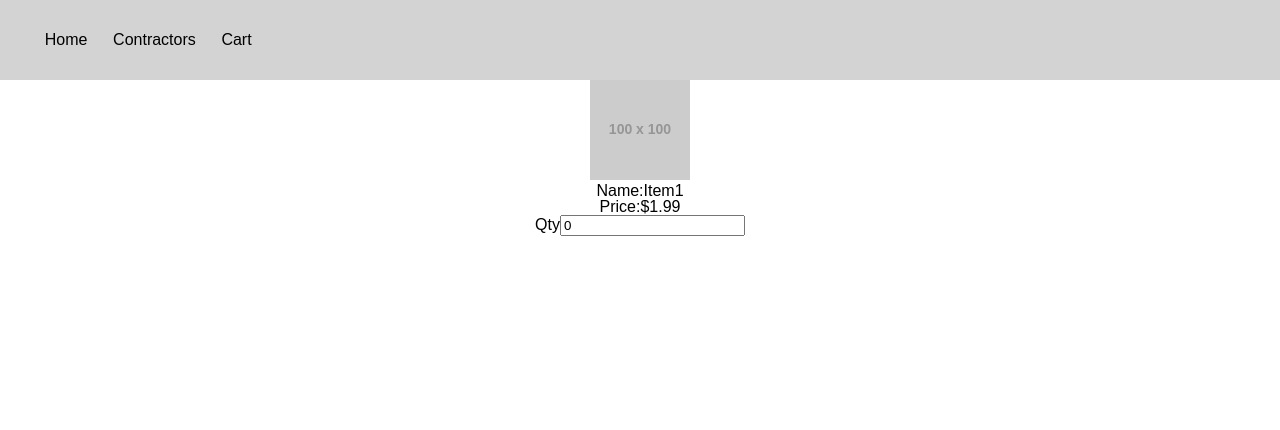
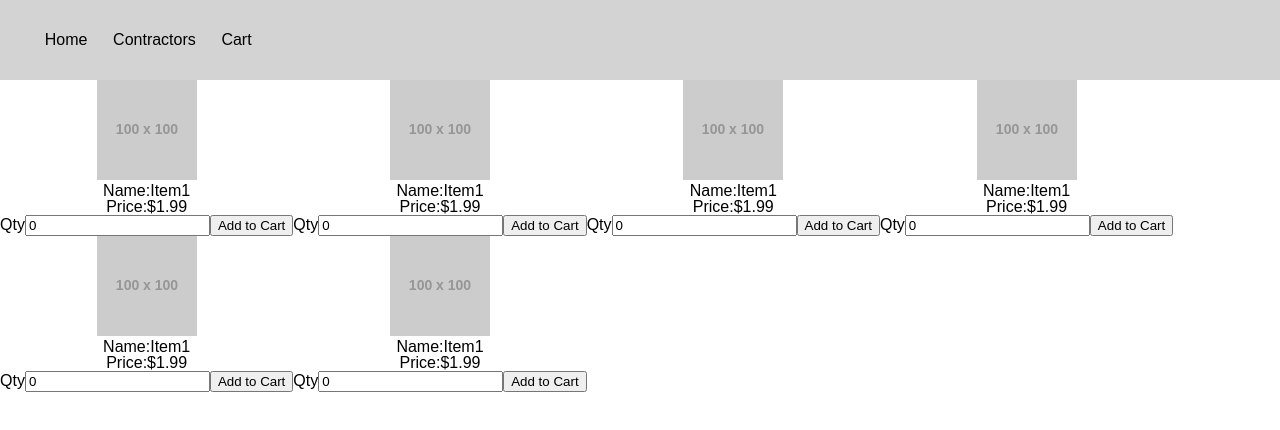
Before and after one commit to ArmanBhatia0100/ClothBox, a React (Create React App) app: page / in a window 1280 px wide. Shown: the top 430 px of the page. Built offline with nearby package versions, Linux system fonts and the light colour scheme.

Commit message:
Update 7 files

```diff
--- /dev/null
+++ b/src/components/Cards/Card.jsx
@@ -0,0 +1,30 @@
+import "./Card.scss";
+
+export default function Card() {
+  return (
+    <div className="card-container">
+      <img
+        className="cardImg"
+        src="https://dummyimage.com/100x100/000/fff&text=Image"
+        alt=""
+      />
+      <p className="cardtext">
+        <span className="cardText-title">Name:</span>Item1
+      </p>
+      <p className="cardtext">
+        <span className="cardText-title">Price:</span>$1.99
+      </p>
+      <div>
+        <span className="cardText-title">Qty</span>
+        <input
+          className="cardText-qty"
+          type="number"
+          step="1"
+          min="0"
+          defaultValue="0"
+        />
+        <button>Add to Cart</button>
+      </div>
+    </div>
+  );
+}
--- a/src/components/Home/Home.jsx
+++ b/src/components/Home/Home.jsx
@@ -1,33 +1,24 @@
-import './Home.scss';
-import Header from '../Header/Header';
+import Header from "../Header/Header";
+import Card from "../Cards/Card";
 
 export default function Home() {
   return (
     <div className="homeComponent">
       <Header></Header>
-      <section className="cardsContainer">
-        <div className="card-container">
-          <img
-            className="cardImg"
-            src="https://dummyimage.com/100x100/000/fff&text=Image"
-            alt=""
-          />
-          <p className="cardtext">
-            <span className="cardText-title">Name:</span>Item1
-          </p>
-          <p className="cardtext">
-            <span className="cardText-title">Price:</span>$1.99
-          </p>
-          <div>
-            <span className="cardText-title">Qty</span>
-            <input
-              className="cardText-qty"
-              type="number"
-              step="1"
-              defaultValue="0"
-            />
-          </div>
-        </div>
+      <section
+        className="cardsContainer"
+        style={{
+          display: "flex",
+          flexWrap: "wrap",
+          justifyContent: "flex-start",
+        }}
+      >
+        <Card />
+        <Card />
+        <Card />
+        <Card />
+        <Card />
+        <Card />
       </section>
     </div>
   );
--- a/src/styles.css
+++ b/src/styles.css
@@ -115,7 +115,7 @@ blockquote:before,
 blockquote:after,
 q:before,
 q:after {
-  content: '';
+  content: "";
   content: none;
 }
 table {
@@ -124,6 +124,8 @@ table {
 }
 * {
   box-sizing: border-box;
+  overflow-x: hidden;
+  overflow-y: auto;
 }
 .App {
   font-family: sans-serif;
```
Also changed, not shown: .codesandbox/tasks.json (added), src/components/Cards/Card.scss (added), 1 other file (tests, documents, lock files or other folders).
